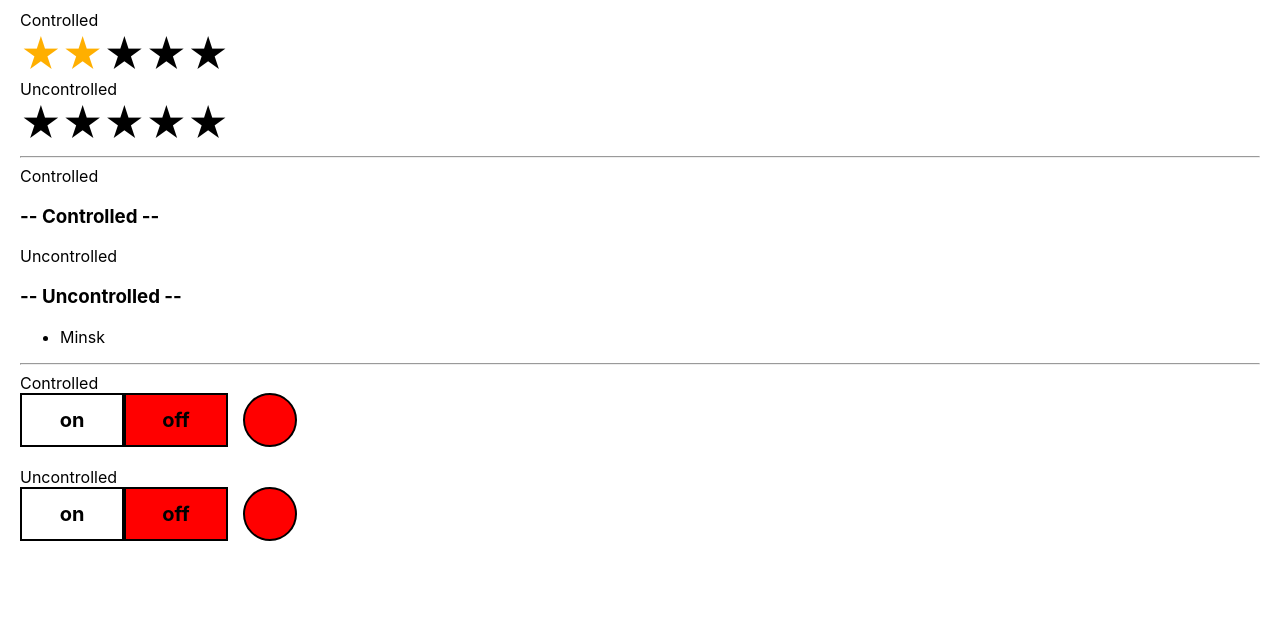
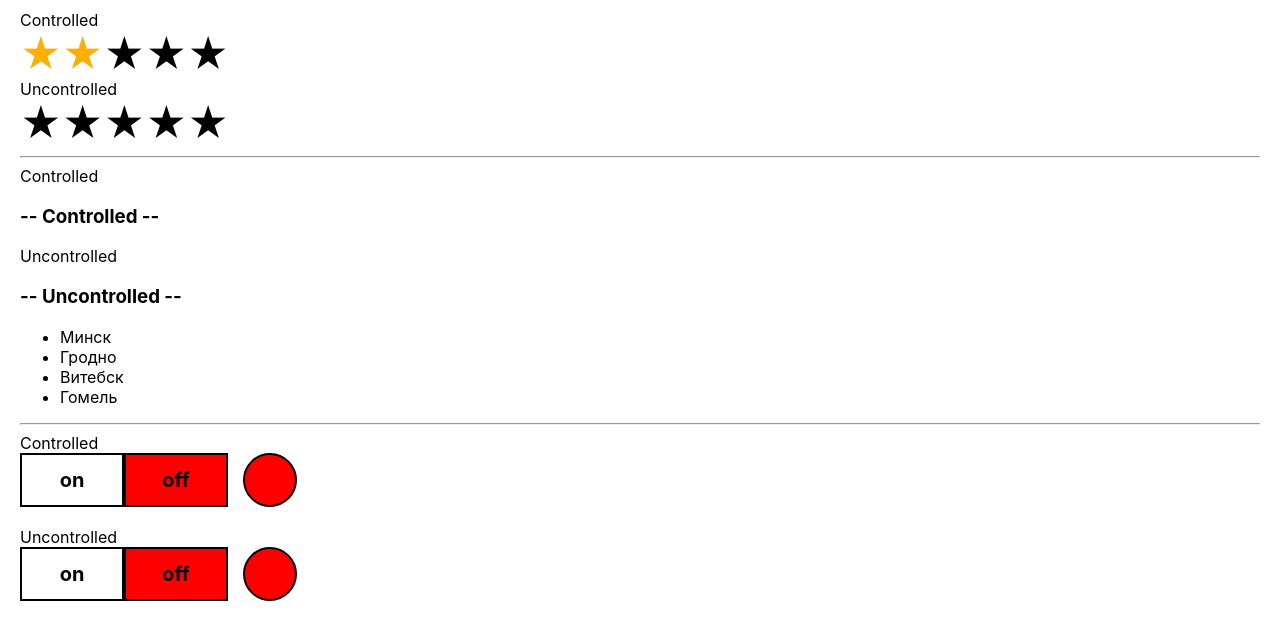
Before and after one commit to Daniyel-Tkachuk/react-practice, a React (Create React App) app: page / in a window 1280 px wide. Shown: the top 640 px of the page. Built offline with nearby package versions, Linux system fonts and the light colour scheme.

Commit message:
refactor

```diff
--- a/src/App.tsx
+++ b/src/App.tsx
@@ -14,10 +14,10 @@ function App() {
    const [includedValue, setIncludedValue] = React.useState<boolean>(false);
 
    const stateForAccordion: ItemType[] = [
-      {title: "Минск", value: ""},
-      {title: "Гродно", value: ""},
-      {title: "Витебск", value: ""},
-      {title: "Гомель", value: ""},
+      {title: "Минск", value: "1"},
+      {title: "Гродно", value: "2"},
+      {title: "Витебск", value: "3"},
+      {title: "Гомель", value: "4"},
    ]
 
    return (
@@ -34,7 +34,7 @@ function App() {
                     collapsed={collapsed}
                     setCollapsed={() => setCollapsed(!collapsed)}/>
          Uncontrolled
-         <UnControlledAccordion title="Uncontrolled"/>
+         <UnControlledAccordion title="Uncontrolled" items={stateForAccordion}/>
          <hr/>
          Controlled
          <OnOff includeValue={includedValue} setIncludeValue={setIncludedValue}/>
--- a/src/components/accordion/AccordionBody.tsx
+++ b/src/components/accordion/AccordionBody.tsx
@@ -3,11 +3,15 @@ import {ItemType} from "./Accordion";
 
 type Props = {
    items: ItemType[]
-   onClick: (value: any) => void
+   onClick?: (value: any) => void
 }
 
 export const AccordionBody: FC<Props> = (props) => {
    const {items, onClick} = props;
+
+   const onClickHandler = (value: string) => {
+      onClick && onClick(value)
+   }
 
 
     return (
@@ -15,7 +19,7 @@ export const AccordionBody: FC<Props> = (props) => {
            {
                items.map((el, i) => {
                   return (
-                     <li key={`${i}-${el}`} onClick={() => onClick(el.value)}>{el.title}</li>
+                     <li key={`${i}-${el}`} onClick={() => onClickHandler(el.value)}>{el.title}</li>
                   )
                })
            }
--- a/src/components/accordion/UnControlledAccordion.tsx
+++ b/src/components/accordion/UnControlledAccordion.tsx
@@ -1,13 +1,14 @@
 import React, {FC} from "react";
 import {AccordionTitle} from "./AccordionTitle";
 import {AccordionBody} from "./AccordionBody";
-
+import {ItemType} from "./Accordion";
 
 type Props = {
     title: string
+    items: ItemType[]
 }
 export const UnControlledAccordion: FC<Props> = (props) => {
-    const {title} = props;
+    const {title, items} = props;
 
     const [collapsed, setCollapsed] = React.useState<boolean>(false);
 
@@ -18,7 +19,7 @@ export const UnControlledAccordion: FC<Props> = (props) => {
     return (
         <div>
             <AccordionTitle title={title} setCollapsed={setCollapsedHandler}/>
-            {!collapsed && <AccordionBody items={[{value: "1", title: "Minsk"}]} onClick={() => {}}/>}
+            {!collapsed && <AccordionBody items={items} onClick={() => {}}/>}
         </div>
     );
 }
```
Also changed, not shown: 1 other file (tests, documents, lock files or other folders).
